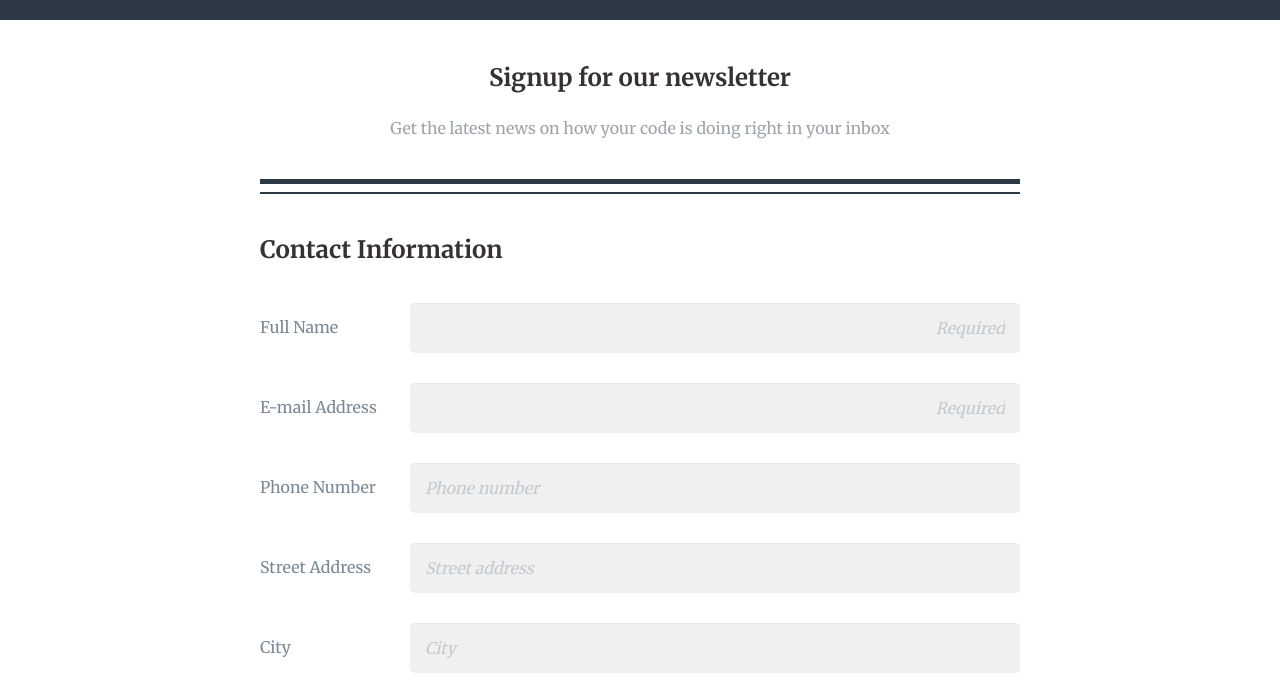
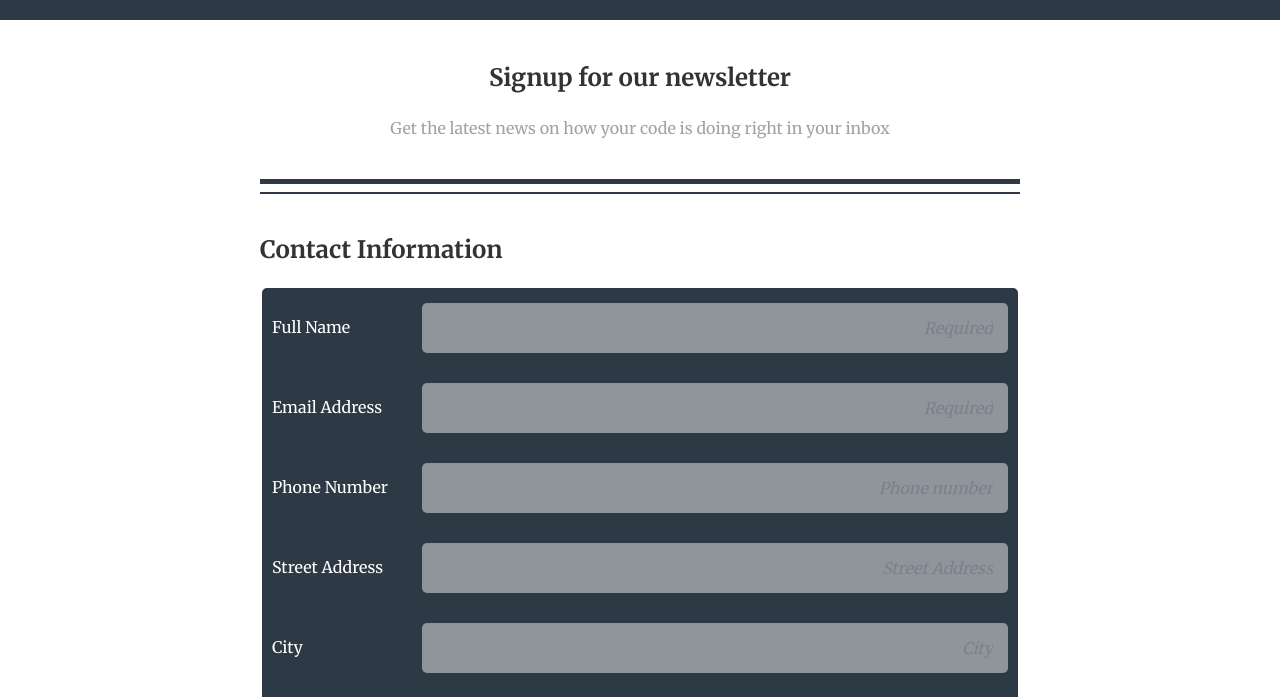
Before and after one commit to marcuspgraham/techdegree-project-3, a plain HTML site: page index.html in a window 1280 px wide. Shown: the part 103-800 px from the top of the page. Drawn offline with Linux system fonts and the light colour scheme.

Commit message:
2nd commit 23/06/20

```diff
--- a/css/styles.css
+++ b/css/styles.css
@@ -60,6 +60,7 @@ label {
 
 .form1 {
     padding-top: 15px;
+    background-color: rgb(45, 57, 69);
 }
 
 .Contact {
@@ -80,6 +81,10 @@ label {
 
 /* ---- Page Elements ---- */
 
+fieldset {
+    border: 0;
+}
+
 .Newsletter > h2 {
     text-align: center;
 }
@@ -99,14 +104,10 @@ label {
 /* ---- Form Elements ---- */
 
 input[type="text"],
-input[type="phone"],
+input[type="tel"],
 input[type="email"],
 input[type="number"],
-input[type="street"],
-input[type="city"],
-input[type="area"],
-input[type="state"],
-input[type="zip"],
+input[type="search"],
 select,
 #other {
   background: rgba(255,255,255,0.1);
@@ -124,7 +125,7 @@ select,
   margin-bottom: 30px;
 }
 
-input[type="zip"] {
+#code  {
     display: block;
     width: 40%;
 }
@@ -139,7 +140,13 @@ label {
     margin-left: 10px;
 }
 
+.form-group label {
+    color: white;
+}
 
+.form1 {
+    border-radius: 5px;
+}
 
 
 /* ---- Button ---- */
@@ -168,13 +175,6 @@ input::placeholder {
     opacity: .5;
 }
 
-input[type="number"]::placeholder,
-input[type="zip"]::placeholder,
-input[type="city"]::placeholder,
-input[type="street"]::placeholder,
-input[type="phone"]::placeholder {
-    text-align: left;
-}
 
 input:focus,
 select:focus,
@@ -185,6 +185,42 @@ select:focus,
 input[type="checkbox"]:checked + label,
 input[type="radio"]:checked + label{
     font-weight: bold;
+    font-size: large;
+}
+
+input:required:focus {
+border: 2px solid red;
+outline: none;
+}
+
+input:required:hover {
+opacity: 1;
+}
+
+/* Transisition ------------ */
+
+input#name,
+input#mail,
+input#tel,
+input#address,
+input#place,
+input#state,
+input#code,
+input#other {
+opacity: 1;
+transition: opacity 1s ease-in-out;
+-moz-transition: opacity 2s ease-in-out;
+-webkit-transition: opacity 2s ease-in-out;
+}
+
+input#name,
+input#mail,
+input#tel,
+input#address,
+input#place,
+input#state,
+input#code {
+opacity: 0.5;
 }
 
 
--- a/index.html
+++ b/index.html
@@ -29,43 +29,54 @@
             <h2>Contact Information</h2>
         </div>
 
-        <div class="form1">
             <form action="index.html" method="post">
+
+            <fieldset class="form1">
+
+                <legend><span class="number"></span></legend>
 
                 <ul>
                 <li class="form-group">
                     <label for="name">Full Name</label>
-                    <input type="text" id="name" name="user_name" placeholder="Required">
+                    <input required type="text" id="name" name="user_name" placeholder="Required">
                 </li>
                 <li class="form-group">
-                    <label for="mail">E-mail Address</label>
-                    <input type="email" id="mail" name="user_email" placeholder="Required">
+                    <label for="mail">Email Address</label>
+                    <input required type="email" id="mail" name="user_email" placeholder="Required">
                 </li>
                 <li class="form-group">
-                    <label for="phone">Phone Number</label>
-                    <input type="phone" id="phone" name="user_phone_number" placeholder="Phone number">
+                    <label for="tel">Phone Number</label>
+                    <input type="tel" id="tel" name="user_phone_number" placeholder="Phone number">
                 </li>
                 <li class="form-group">
                     <label for="address">Street Address</label>
-                    <input type="street" id="address" name="user_address" placeholder="Street address">
+                    <input type="text" id="address" name="user_address" placeholder="Street Address">
                 </li>
                 <li class="form-group">
                     <label for="place">City</label>
-                    <input type="city" id="place" name="user_city" placeholder="City">
+                    <input type="text" id="place" name="user_city" placeholder="City">
                 </li>
                 <li class="form-group">
                     <label for="state">State</label>
-                    <input type="number" id="state_name" name="user_state" placeholder="Choose State">
+                    <input type="number" id="state" name="user_state" placeholder="Choose State">
                 </li>
                 <li class="form-group">
                     <label for="code">Zip Code</label>
-                    <input type="zip" id="code" name="user_zip_code" placeholder="Zip">
+                    <input type="text" id="code" name="user_zip_code" placeholder="Zip">
                 </li>
                 </ul>
-            </form>
-        </div>
 
+            </fieldset>
+
+
+        <br>
         <hr style="height:2px;border-width:0;color:rgb(45, 57, 69);background-color:rgb(45, 57, 69)">
+
+
+        <fieldset>
+
+                <legend><span class="number"></span></legend>
+
 
             <div>
                 <h2>Newsletter</h2>
@@ -75,7 +86,7 @@
 
             <div class="checkboxes">
 
-        <input type="checkbox" id="HTML" value="interest_HTML" name="user_interest"><label class="light" for="HTML">HTML News</label><br>
+            <input type="checkbox" id="HTML_NEWS" value="interest_HTML" name="user_interest"><label class="light" for="HTML">HTML News</label><br>
             <input type="checkbox" id="CSS" value="interest_CSS" name="user_interest"><label class="light" for="CSS">CSS News</label><br>
             <input type="checkbox" id="Javascript" value="interest_Javascript" name="user_interest"><label class="light" for="Javascript">Javascript News</label><br>
 
@@ -85,16 +96,18 @@
 
             <div class="radioboxes">
 
-        <input type="radio" id="HTML" name="user_HTML">
+            <input type="radio" id="HTML" name="user_HTML" value="html">
             <label for="HTML" class="light">HTML</label><br>
 
-        <input type="radio" id="HTML" name="user_HTML">
-        <label for="HTML" class="light">Plain text</label><br>
+            <input type="radio" id="plain_text" name="user_HTML" value="plain_text">
+            <label for="plain_text" class="light">Plain text</label><br>
 
             </div>
 
             <label for="other">Other topics you'd like to hear about</label>
             <textarea id="other" rows="4" name="other_topics"></textarea>
+
+        </fieldset>
 
         <button type="submit">Sign Up</button>
 
@@ -102,6 +115,8 @@
             <i>Copyright The Code Review</i>
         </footer>
 
+    </form>
+
     </div>
 
   </body>
```
Lines whose indentation alone changed are shown as unchanged.
